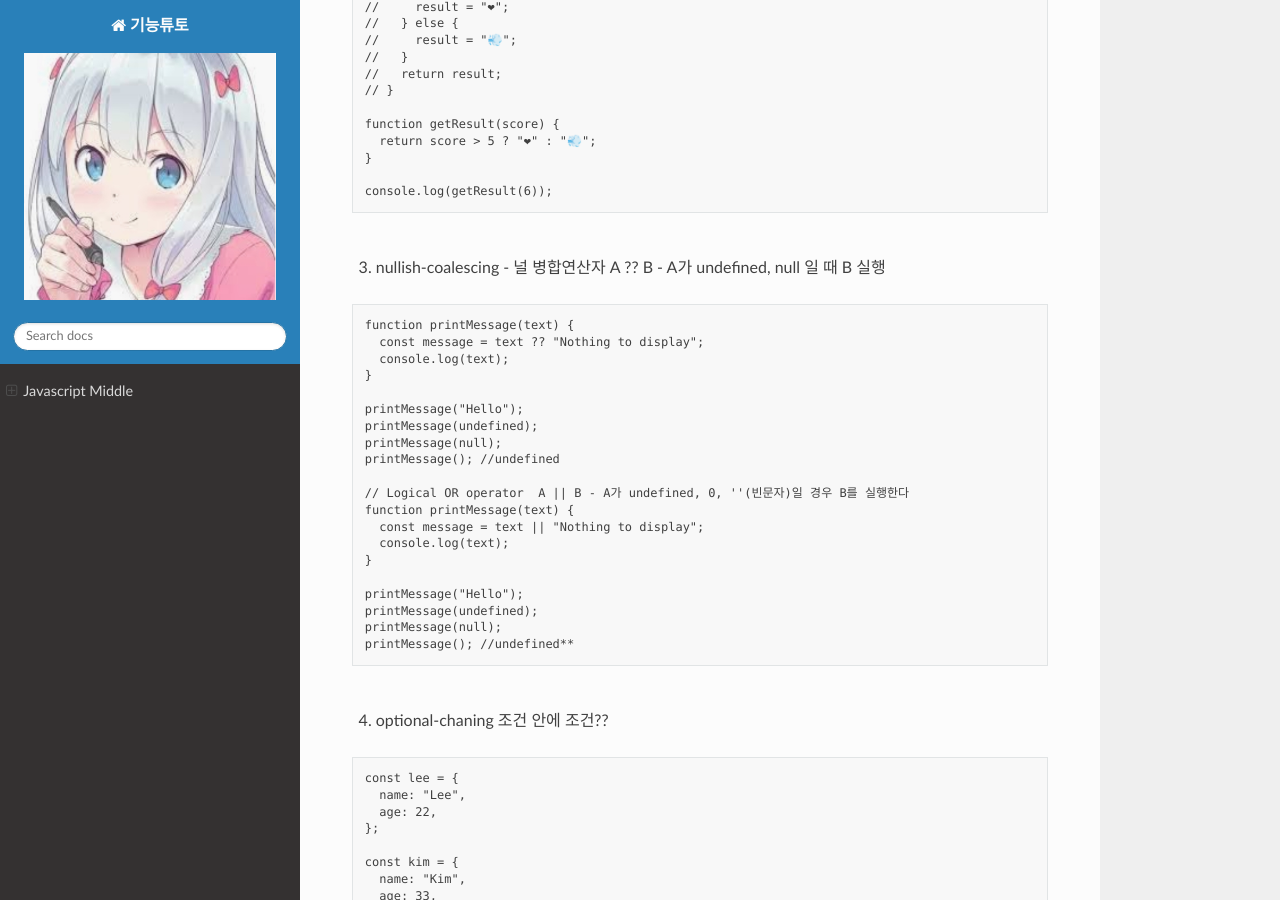
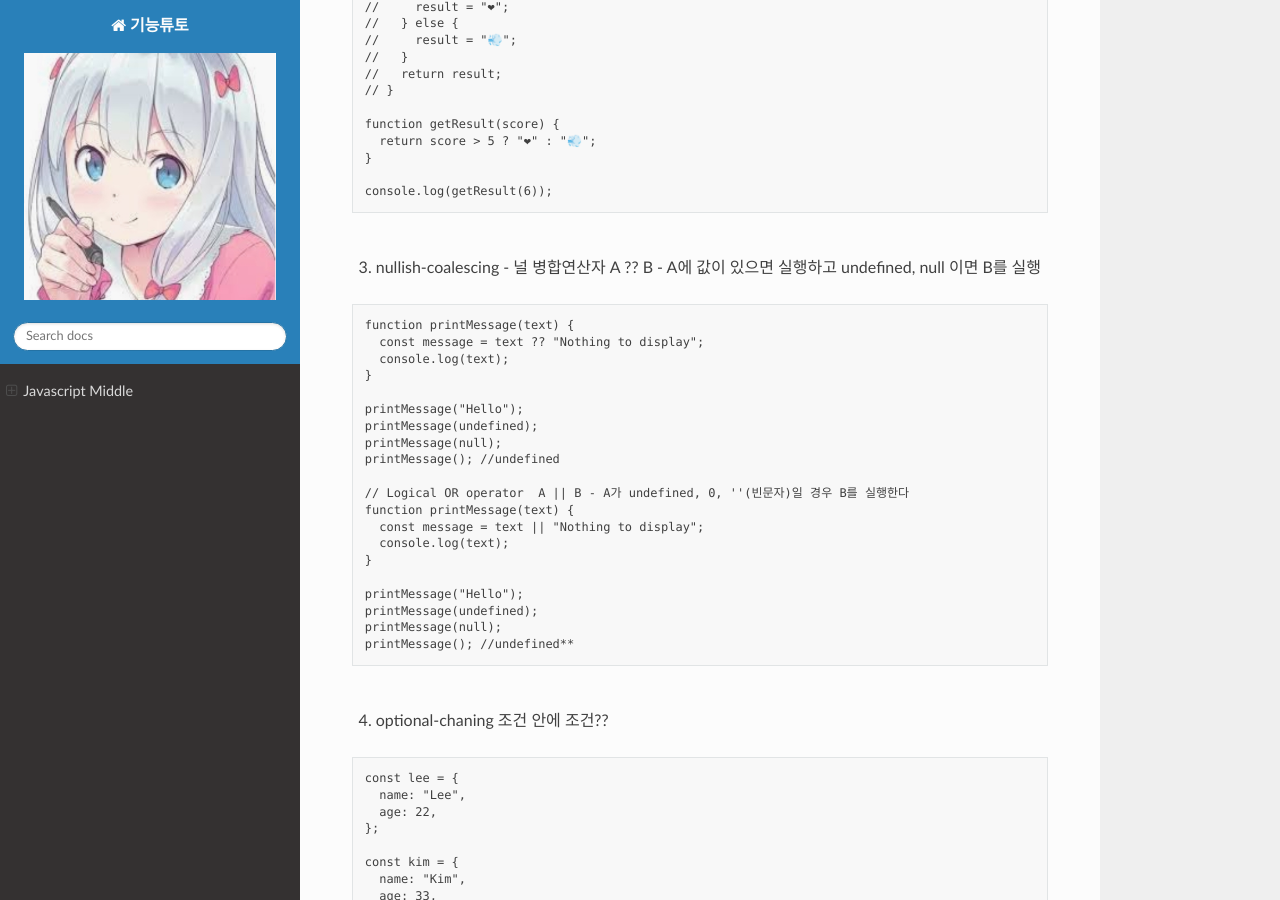
Before and after one commit to lisney/RTD, a Sphinx documentation site: the page built from docs/source/html/javascriptm.md, in a window 1280 px wide and 900 px high, scrolled down 19592 px. Built offline with Sphinx 7.4.7 and the Read the Docs theme 2.0.0, drawn with Linux system fonts in a browser that asks for light colours; pages that are not in the unit, such as notebooks, are missing from menus.

Commit message:
Update javascriptm.md

````diff
--- a/docs/source/html/javascriptm.md
+++ b/docs/source/html/javascriptm.md
@@ -1092,7 +1092,7 @@ console.log(getResult(6));
 
 <br>
 
-3. nullish-coalescing - 널 병합연산자 A ?? B - A가 undefined, null 일 때 B 실행
+3. nullish-coalescing - 널 병합연산자 A ?? B - A에 값이 있으면 실행하고 undefined, null 이면 B를 실행
 
 ```
 function printMessage(text) {
````
